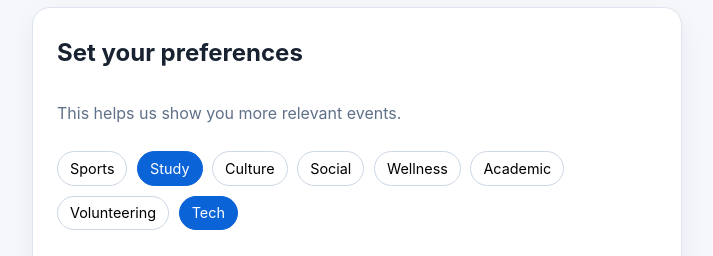
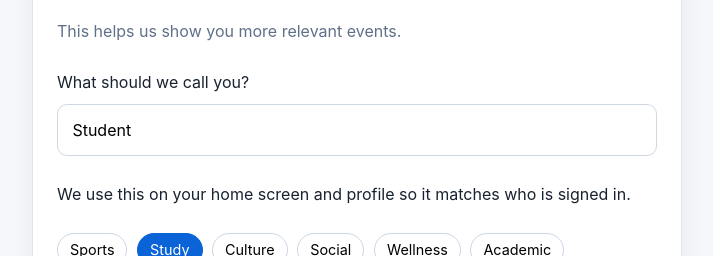
Before and after one commit to Ibrahimatatri/CampusConnect-, a React (Vite) app: page /onboarding in a window 1280 px wide. Shown: the part 199-455 px from the top of the page, without its empty margins (283-996 px from the left). Built offline with nearby package versions, Linux system fonts and the light colour scheme.

Commit message:
Enhance onboarding with display name input
Added display name input and updated onboarding completion logic to include user's name.

```diff
--- a/src/pages/Onboarding.jsx
+++ b/src/pages/Onboarding.jsx
@@ -5,7 +5,8 @@ import { useApp } from '../context/AppContext';
 
 export default function Onboarding() {
   const navigate = useNavigate();
-  const { completeOnboarding } = useApp();
+  const { completeOnboarding, currentUser, showToast } = useApp();
+  const [displayName, setDisplayName] = useState(currentUser.name);
   const [selectedInterests, setSelectedInterests] = useState(['Tech', 'Study']);
   const [preferredSize, setPreferredSize] = useState('Small');
 
@@ -16,7 +17,13 @@ export default function Onboarding() {
   };
 
   const handleFinish = () => {
-    completeOnboarding({ interests: selectedInterests, preferredSize });
+    const name = displayName.trim() || currentUser.name;
+    completeOnboarding({
+      interests: selectedInterests,
+      preferredSize,
+      name
+    });
+    showToast('Preferences saved. You are ready to explore events.');
     navigate('/home');
   };
 
@@ -25,6 +32,15 @@ export default function Onboarding() {
       <div className="auth-card wide-card">
         <h2>Set your preferences</h2>
         <p className="muted">This helps us show you more relevant events.</p>
+        <label htmlFor="display-name">What should we call you?</label>
+        <input
+          id="display-name"
+          value={displayName}
+          onChange={(e) => setDisplayName(e.target.value)}
+          placeholder="Name or nickname"
+          autoComplete="name"
+        />
+        <p className="hint">We use this on your home screen and profile so it matches who is signed in.</p>
         <div className="interest-grid">
           {categories.map((category) => (
             <button
```
